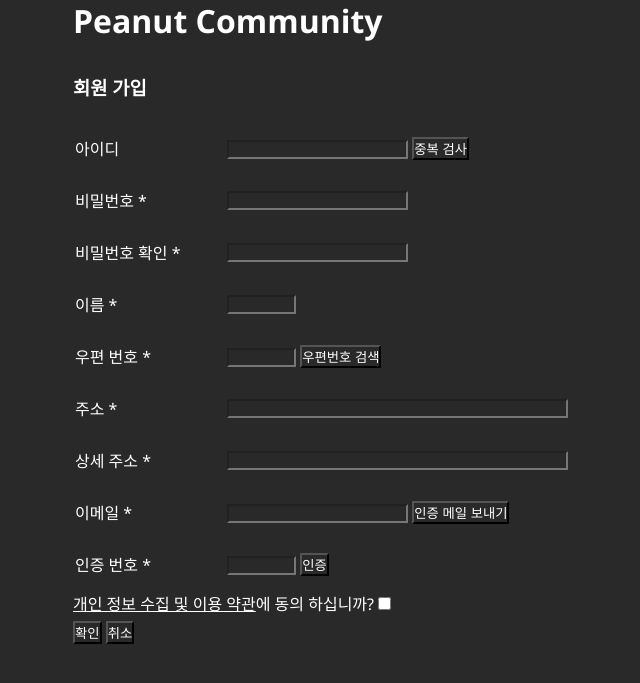
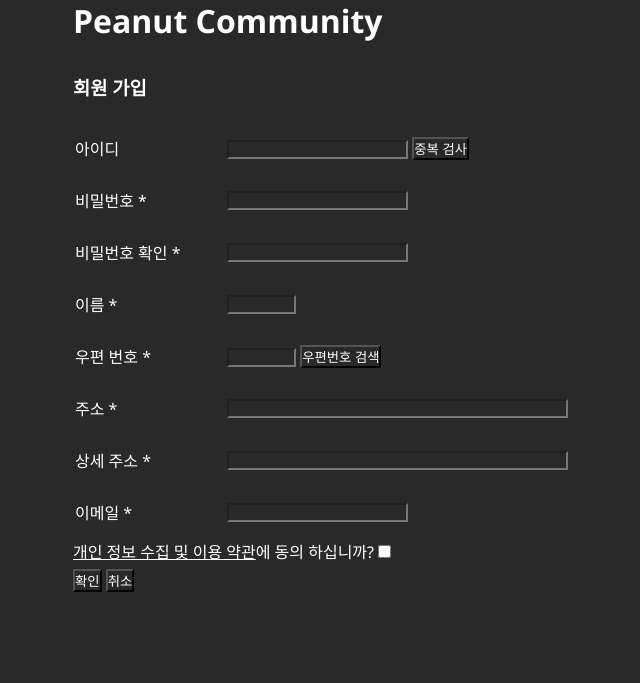
Before and after one commit to agopwns/php-web-ubuntu, a PHP site: page /join/signUp.php in a window 1280 px wide. Shown: the part 93-776 px from the top of the page, without its empty margins (317-957 px from the left). Run offline with PHP 8.4, Linux system fonts and the light colour scheme; some libraries are stand-ins or nearby versions.

Commit message:
Update signUp.php

```diff
--- a/join/signUp.php
+++ b/join/signUp.php
@@ -2,7 +2,7 @@
 <html>
 <head>
     <title>sign up page</title>
-    <link rel="stylesheet" href="css/signUp.css">
+    <link rel="stylesheet" href="../css/signUp.css">
 </head>
 <script src="http://dmaps.daum.net/map_js_init/postcode.v2.js"></script>
 <script>
@@ -91,11 +91,7 @@
             </tr>
             <tr>
                 <td class="col">이메일 *</td>
-                <td><input type="text" size="20" name="email"> <input type="button" value="인증 메일 보내기"></td>
-            </tr>
-            <tr>
-                <td class="col">인증 번호 *</td>
-                <td><input type="text" size="6" name="email"> <input type="button" value="인증"></td>
+                <td><input type="text" size="20" name="email"> <!--<input type="button" value="인증 메일 보내기">--></td>
             </tr>
         </table>
 
```
